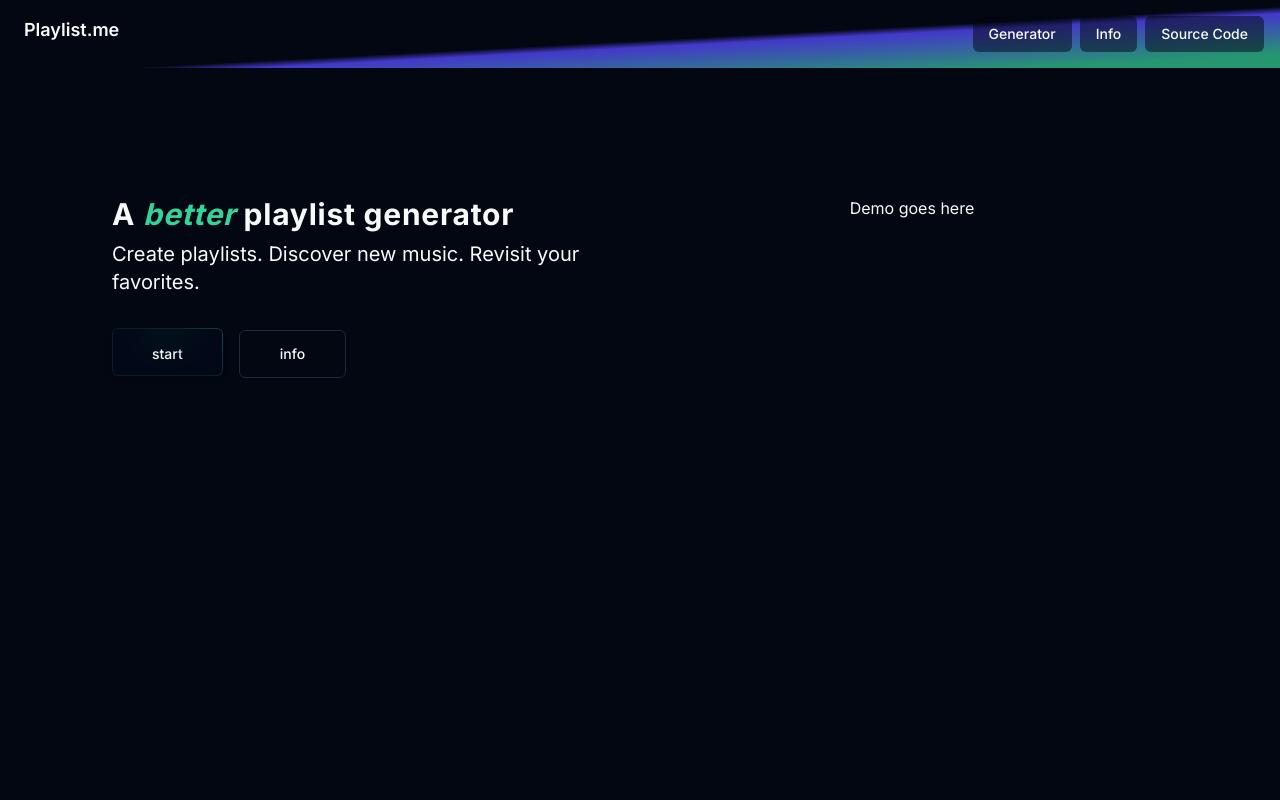
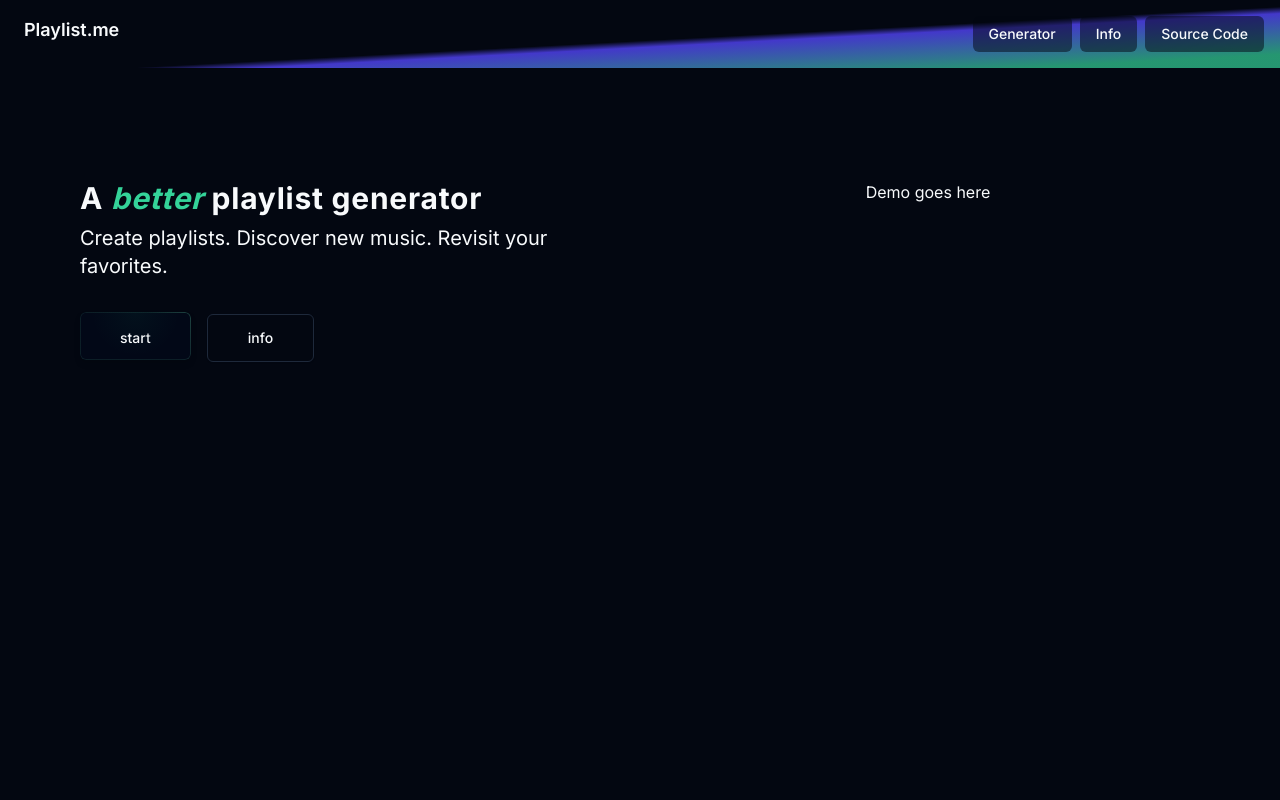
Before and after one commit to mgballou/playlist_me_2, a Next.js app: page / in a window 1280 px wide. Shown: the top 800 px of the page. Built offline with nearby package versions, Linux system fonts and the light colour scheme.

Commit message:
provider around demo

```diff
--- a/app/page.tsx
+++ b/app/page.tsx
@@ -1,11 +1,14 @@
 import CTA from '@/components/home/CTA'
 import Demo from '@/components/home/Demo'
+import { TracksStoreProvider } from '@/context/providers/tracks-store-provider'
 
 export default async function Home() {
     return (
-        <section className="flex flex-row justify-evenly p-24">
+        <section className="flex flex-row justify-evenly px-16 py-20">
             <CTA />
-            <Demo />
+            <TracksStoreProvider>
+                <Demo />
+            </TracksStoreProvider>
         </section>
     )
 }
```
